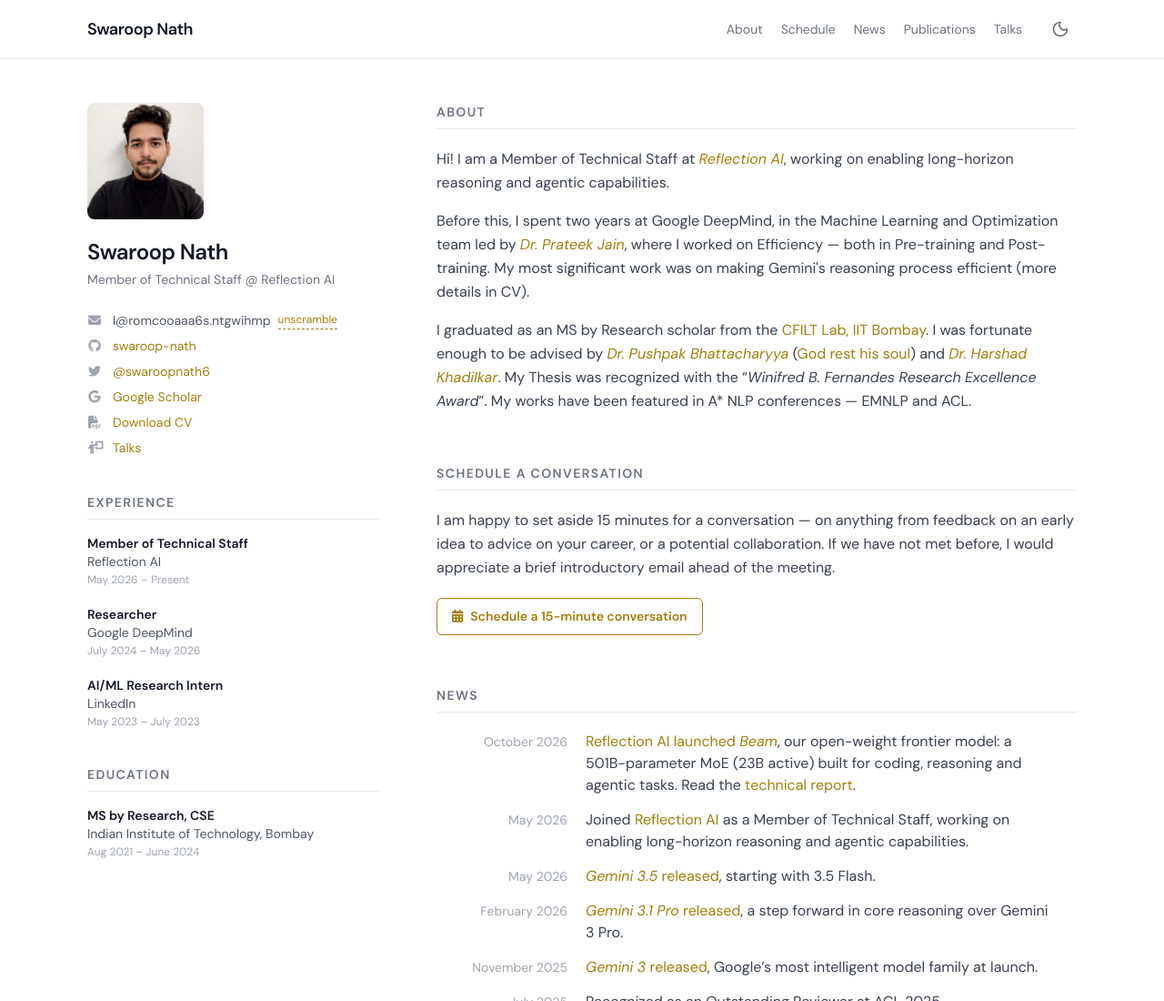
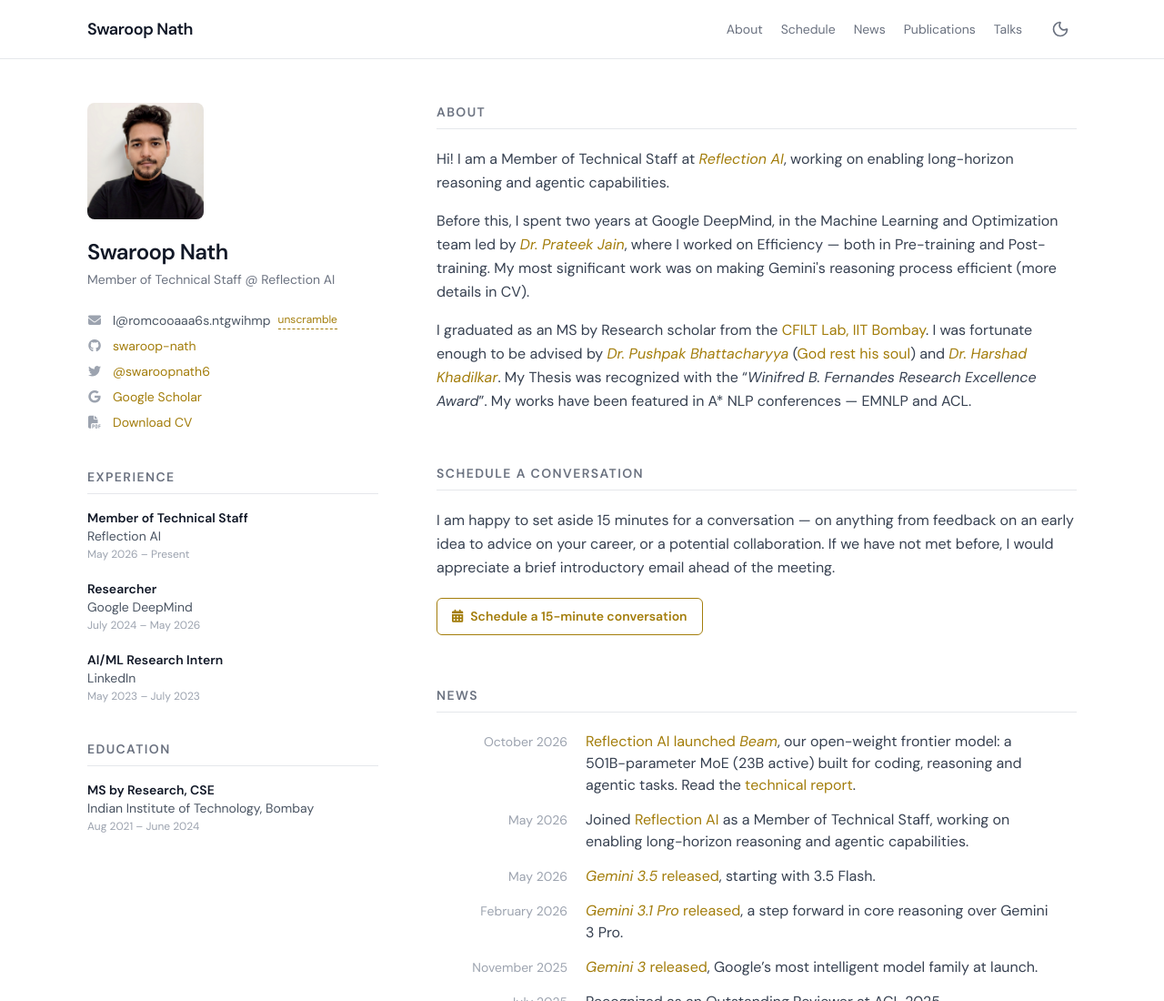
Before and after one commit to swaroop-nath/swaroop-nath.github.io, a plain HTML site: page index.html in a window 1280 px wide. Shown: the top 1100 px of the page at 91% size. Drawn offline with nearby package versions, Linux system fonts and the light colour scheme.

Commit message:
Remove the Talks link from the contact list
Co-Authored-By: Claude Opus 5.5 <noreply@anthropic.com>

```diff
--- a/index.html
+++ b/index.html
@@ -182,12 +182,7 @@
                     <div class="flex items-center">
                         <i class="fas fa-file-pdf mr-3 w-4 text-center text-gray-400 dark:text-gray-600"></i>
                         <a href="swaroop_one_page_resume.pdf" target="_blank" class="accent">Download CV</a>
-                    </div>
-                    <div class="flex items-center">
-                        <i class="fas fa-person-chalkboard mr-3 w-4 text-center text-gray-400 dark:text-gray-600"></i>
-                        <a href="talks.html" class="accent">Talks</a>
-                    </div>
-                </div>
+                    </div>                </div>
 
                 <div class="mt-10">
                     <h2 class="section-title text-sm font-semibold uppercase tracking-widest text-gray-500 dark:text-gray-400 border-gray-200 dark:border-gray-800">Experience</h2>
```
